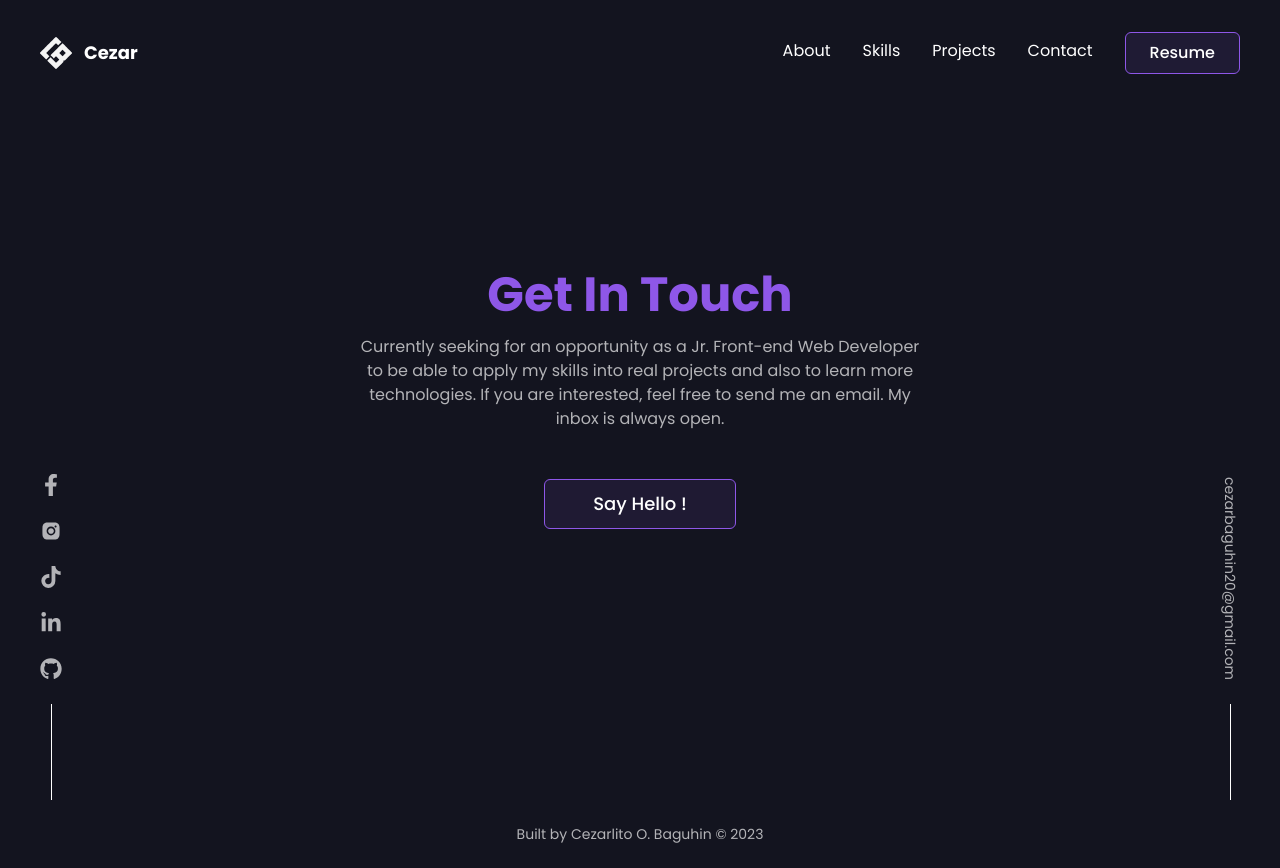
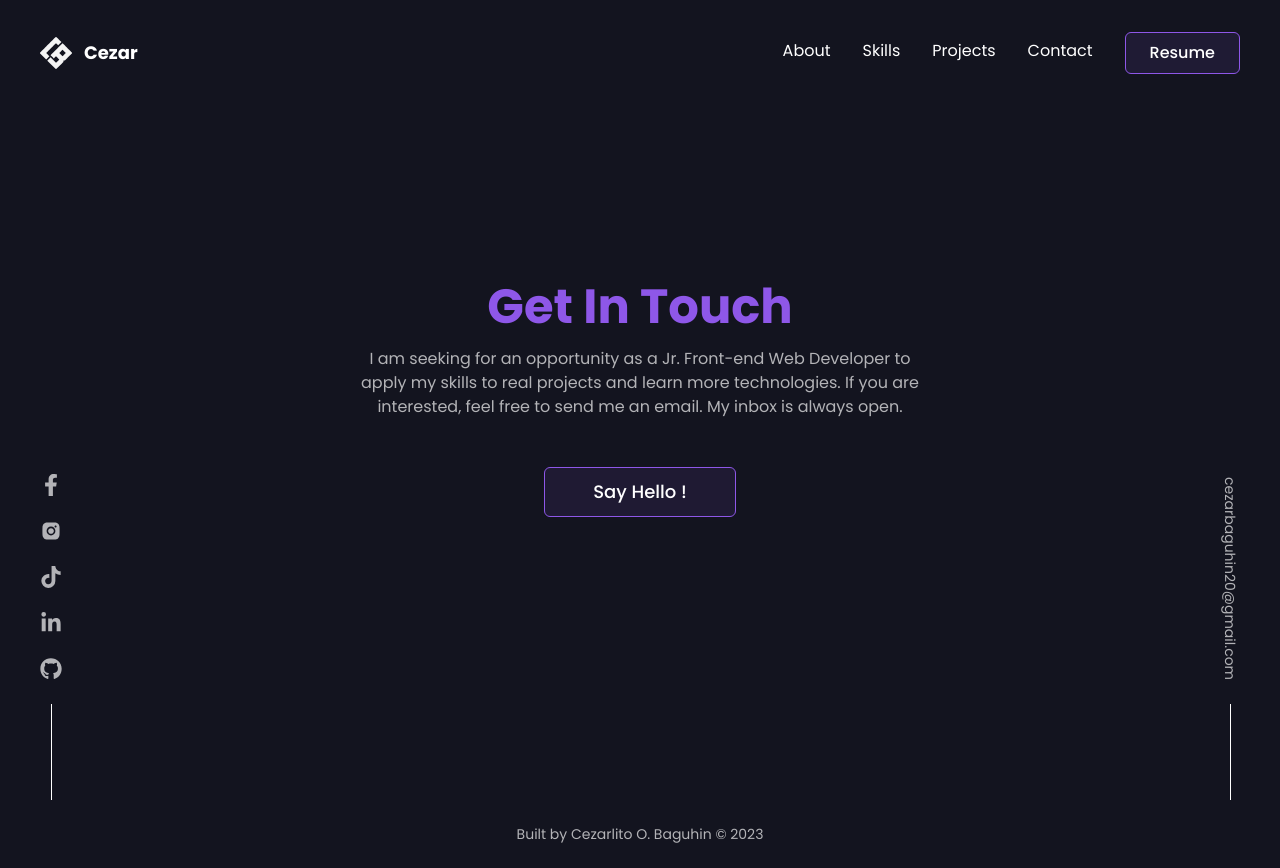
Before and after one commit to sezaru-dev/portfolio-website, a Next.js app: page /contact in a window 1280 px wide. Built offline with nearby package versions, Linux system fonts and the light colour scheme.

Commit message:
Updated constant data

```diff
--- a/components/sections/Contacts.jsx
+++ b/components/sections/Contacts.jsx
@@ -16,7 +16,7 @@ const Contacts = () => {
             </TextSpan>
           ))}
         </motion.h2>
-        <motion.p variants={fadeIn('up','tween', 0.1, .6)} className='text-center text-whiteSecondary mb-12'>Currently seeking for an opportunity as a Jr. Front-end Web Developer to be able to apply my skills into real projects and also to learn more technologies. If you are interested, feel free to send me an email. My inbox is always open. </motion.p>
+        <motion.p variants={fadeIn('up','tween', 0.1, .6)} className='text-center text-whiteSecondary mb-12'>I am seeking for an opportunity as a Jr. Front-end Web Developer to apply my skills to real projects and learn more technologies. If you are interested, feel free to send me an email. My inbox is always open. </motion.p>
 
         <motion.a variants={fadeIn('up','tween', 0.1, .6)} href={emailLink} target='_blank'  className='px-12 py-2.5 text-lg rounded-md text-wht border-[0.1rem] border-primary bg-primary/10 hover:bg-primary/[.05] font-medium transition-colors ease-in-out duration-200'>
           Say Hello !
--- a/constants/home.js
+++ b/constants/home.js
@@ -71,8 +71,8 @@ export const heroData = {
 export const aboutData = {
 	heading: [
 		'Hi. I’m Cezar, looking for an opportunity to start a career and enhance my skills in front-end web development.',
-		'My dream is to build things similar to what an inventor do. It turns out that building websites are similar to our so called "inventions" because it will solve the problems encountered and automate things.',
-		'My interest in web development started way back 2017 when i’ve been appointed as the leader and programmer in our Thesis Project and when I visited a certain website for a graphics artists with awesome user-interaction like unblur part of background image on mouse pointer position. I got amazed and I said to myself "I like to build amazing website like this someday".',
+		'My dream is to build things similar to what an inventor does. It turns out that building websites are similar to our so-called "inventions" because it will solve the problems encountered and automate things.',
+		'My interest in web development started way back 2017 when I was appointed as the leader and programmer in our Thesis Project and when I visited a certain website for a graphics artists with awesome user-interaction like unblur part of background image on mouse pointer position. I got amazed and I said to myself "I like to build amazing an website like this someday".',
 	],
 	education: {
 		course: 'Bachelor of Science in Information Technology',
--- a/pages/contact.jsx
+++ b/pages/contact.jsx
@@ -27,7 +27,7 @@ const contact = () => {
                 </TextSpan>
               ))}
             </motion.h2>
-            <motion.p variants={fadeIn('up','tween', 0.1, .6)} className='text-center text-whiteSecondary mb-12'>Currently seeking for an opportunity as a Jr. Front-end Web Developer to be able to apply my skills into real projects and also to learn more technologies. If you are interested, feel free to send me an email. My inbox is always open. </motion.p>
+            <motion.p variants={fadeIn('up','tween', 0.1, .6)} className='text-center text-whiteSecondary mb-12'>I am seeking for an opportunity as a Jr. Front-end Web Developer to apply my skills to real projects and learn more technologies. If you are interested, feel free to send me an email. My inbox is always open. </motion.p>
 
             <motion.a variants={fadeIn('up','tween', 0.1, .6)} href={emailLink} target='_blank'  className='px-12 py-2.5 text-lg rounded-md text-wht border-[0.1rem] border-primary bg-primary/10 hover:bg-primary/[.05] font-medium transition-colors ease-in-out duration-200'>
               Say Hello !
```
